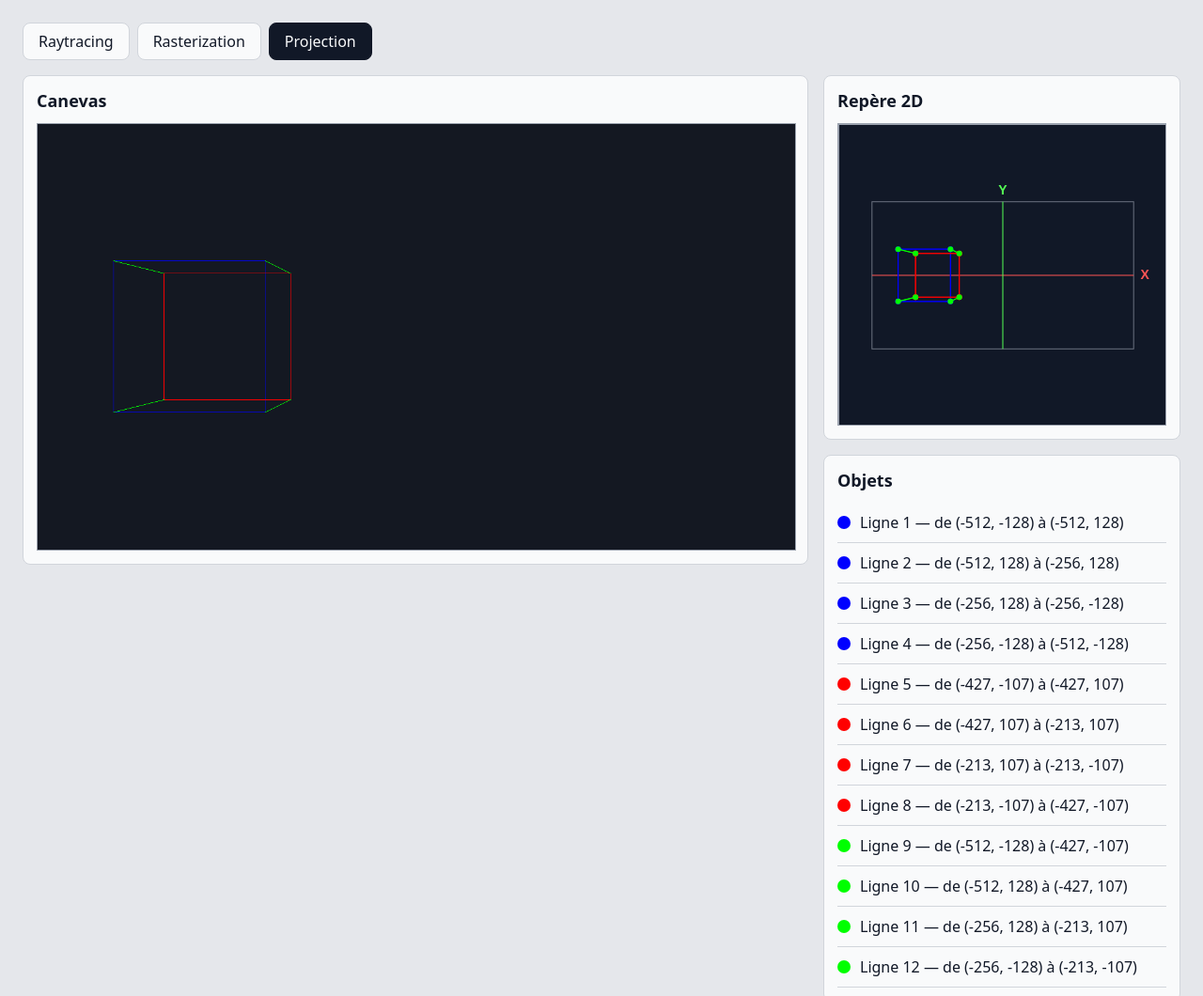
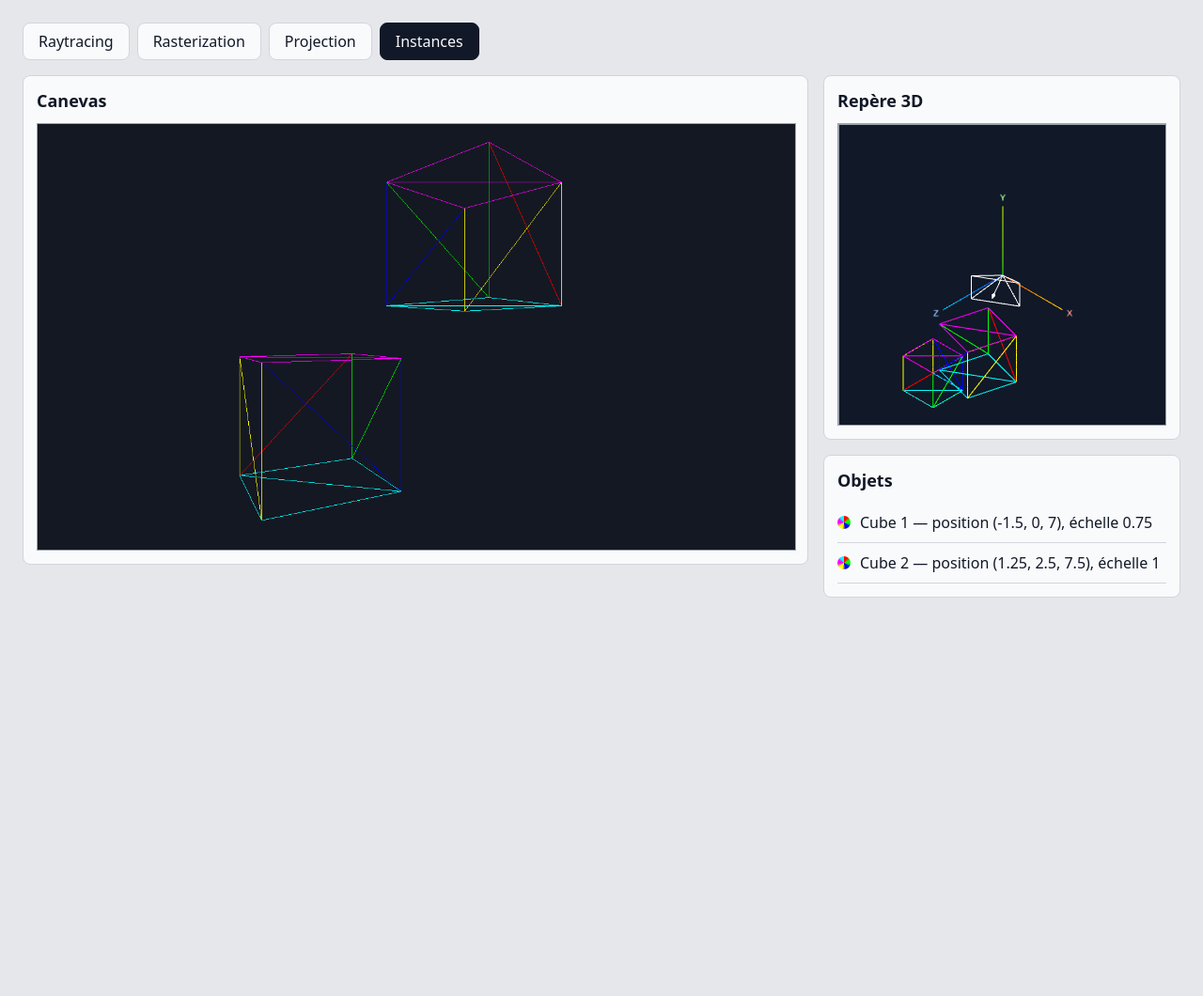
Before and after one commit to SkaosDev/Term3D, a plain HTML site: page index.html in a window 1280 px wide. Shown: the top 1060 px of the page at 94% size. After the commit the page ends 800 px from the top, so only its background shows below. Drawn offline with nearby package versions, Linux system fonts and the light colour scheme.

Commit message:
feat(ui): add an instances tab with two cubes seen by a placed camera

```diff
--- a/index.html
+++ b/index.html
@@ -135,7 +135,8 @@
         <nav class="tabs" role="tablist">
             <button role="tab" data-page="raytracing">Raytracing</button>
             <button role="tab" data-page="rasterization">Rasterization</button>
-            <button role="tab" data-page="projection" aria-selected="true">Projection</button>
+            <button role="tab" data-page="projection">Projection</button>
+            <button role="tab" data-page="instances" aria-selected="true">Instances</button>
         </nav>
         <div id="raytracing" class="layout" hidden>
             <section>
@@ -185,6 +186,22 @@
                 </section>
             </div>
         </div>
+        <div id="instances" class="layout" hidden>
+            <section>
+                <h2>Canevas</h2>
+                <canvas class="screen" width="1280" height="720"></canvas>
+            </section>
+            <div class="sidebar">
+                <section>
+                    <h2>Repère 3D</h2>
+                    <div class="view"></div>
+                </section>
+                <section>
+                    <h2>Objets</h2>
+                    <ul class="object-list"></ul>
+                </section>
+            </div>
+        </div>
     </main>
     <script type="module" src="src/main.js"></script>
 </body>
--- a/src/main.js
+++ b/src/main.js
@@ -1,3 +1,4 @@
+import { renderInstancesPage } from "./pages/instances.js";
 import { renderProjectionPage } from "./pages/projection.js";
 import { renderRasterizationPage } from "./pages/rasterization.js";
 import { renderRaytracingPage } from "./pages/raytracing.js";
@@ -6,5 +7,6 @@ import { createTabs } from "./ui/tabs.js";
 createTabs(document.querySelector(".tabs"), {
     raytracing: renderRaytracingPage,
     rasterization: renderRasterizationPage,
-    projection: renderProjectionPage
+    projection: renderProjectionPage,
+    instances: renderInstancesPage
 });
--- /dev/null
+++ b/src/pages/instances.js
@@ -0,0 +1,26 @@
+import { Canvas } from "../canvas/canvas.js";
+import { Matrix3 } from "../math/matrix3.js";
+import { Vector3 } from "../math/vector3.js";
+import { cube } from "../models/cube.js";
+import { RasterizationRenderer } from "../rasterization/renderer.js";
+import { Camera } from "../scene/camera.js";
+import { Color } from "../scene/color.js";
+import { Instance } from "../scene/instance.js";
+import { Scene } from "../scene/scene.js";
+import { createObjectList } from "../ui/object-list.js";
+import { createSceneView } from "../ui/scene-view.js";
+
+function renderInstancesPage(page) {
+    const canvas = new Canvas(page.querySelector(".screen"));
+    const camera = new Camera(new Vector3(-3, 1, 2), Matrix3.rotationY(30), canvas.width / canvas.height);
+    const scene = new Scene(new Color(20, 24, 34));
+
+    scene.add(new Instance(cube, new Vector3(-1.5, 0, 7), Matrix3.identity(), 0.75));
+    scene.add(new Instance(cube, new Vector3(1.25, 2.5, 7.5), Matrix3.rotationY(-195)));
+
+    new RasterizationRenderer(canvas, scene, camera).render();
+    createSceneView(page.querySelector(".view"), scene, camera, canvas.width, canvas.height);
+    createObjectList(page.querySelector(".object-list"), scene.objects);
+}
+
+export { renderInstancesPage };
```
